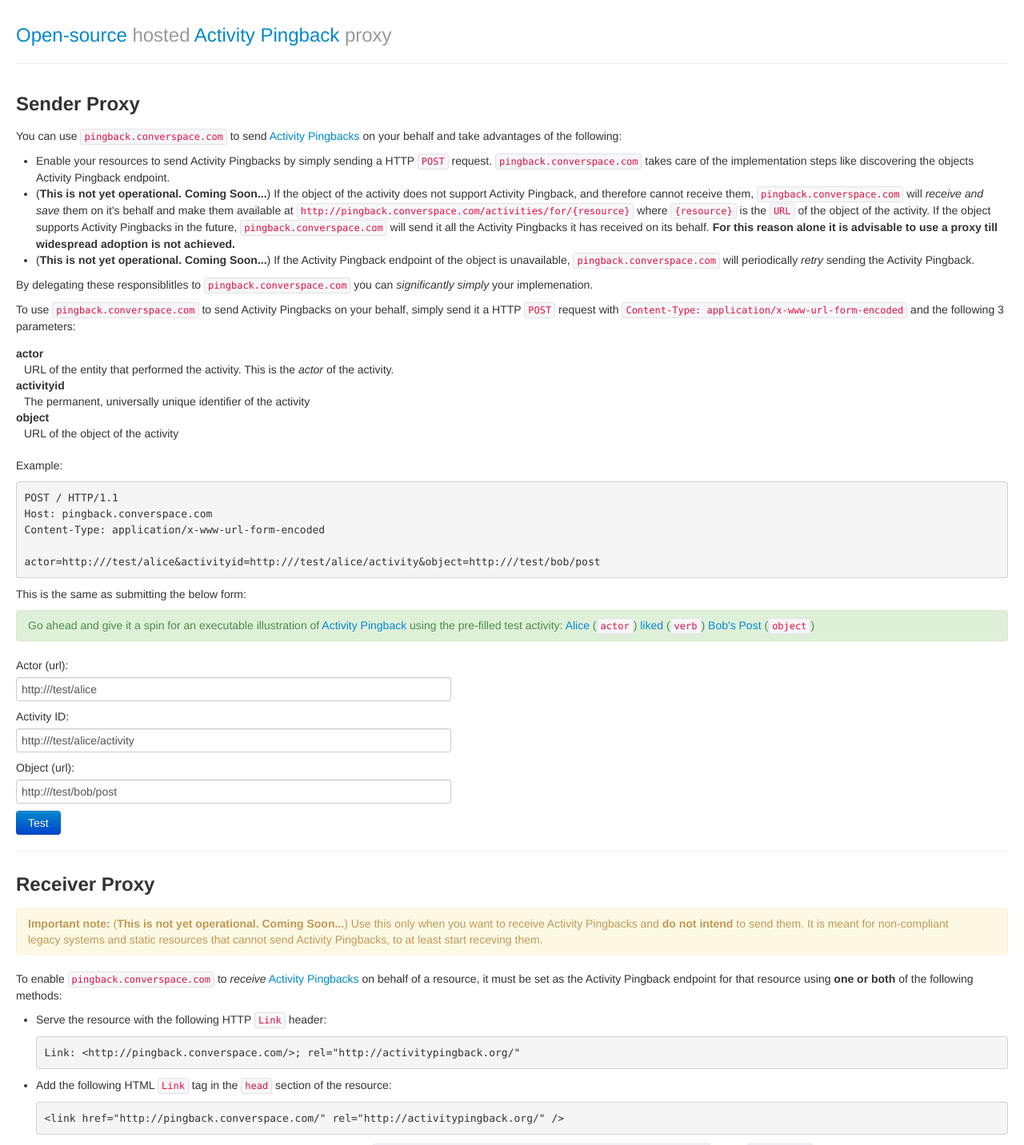
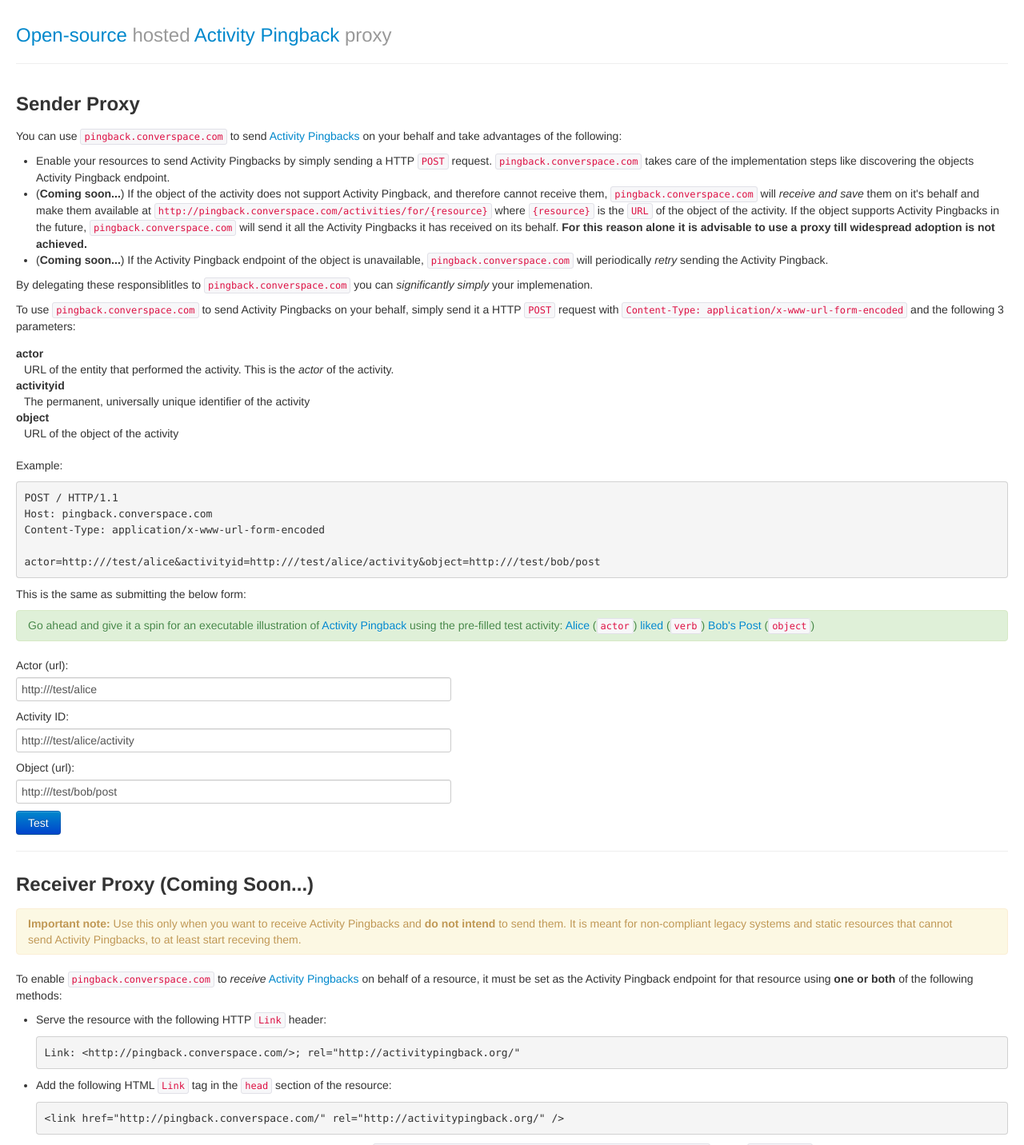
Before and after one commit to converspace/pingback.converspace.com, a PHP site: page /templates/index.html.php in a window 1280 px wide. Shown: the top 1432 px of the page at 80% size. Run offline with PHP 8.4, Linux system fonts and the light colour scheme; the template is opened without the code that fills it, so the values that code supplies are empty.

Commit message:
Making the coming soon stuff obvious...

```diff
--- a/templates/index.html.php
+++ b/templates/index.html.php
@@ -16,9 +16,9 @@
 	<p>You can use <code>pingback.converspace.com</code> to send <a href="http://activitypingback.org/">Activity Pingbacks</a> on your behalf and take advantages of the following:
 		<ul>
 			<li>Enable your resources to send Activity Pingbacks by simply sending a HTTP <code>POST</code> request. <code>pingback.converspace.com</code> takes care of the implementation steps like discovering the objects Activity Pingback endpoint.</li>
-			<li>(<strong>This is not yet operational. Coming Soon...</strong>) If the object of the activity does not support Activity Pingback, and therefore cannot receive them, <code>pingback.converspace.com</code> will <em>receive and save</em> them on it's behalf and make them available at <code>http://pingback.converspace.com/activities/for/{resource}</code> where <code>{resource}</code> is the <code>URL</code> of the object of the activity. If the object supports Activity Pingbacks in the future, <code>pingback.converspace.com</code> will send it all the Activity Pingbacks it has received on its behalf. <strong>For this reason alone it is advisable to use a proxy till widespread adoption is not achieved.</strong>
+			<li>(<strong>Coming soon...</strong>) If the object of the activity does not support Activity Pingback, and therefore cannot receive them, <code>pingback.converspace.com</code> will <em>receive and save</em> them on it's behalf and make them available at <code>http://pingback.converspace.com/activities/for/{resource}</code> where <code>{resource}</code> is the <code>URL</code> of the object of the activity. If the object supports Activity Pingbacks in the future, <code>pingback.converspace.com</code> will send it all the Activity Pingbacks it has received on its behalf. <strong>For this reason alone it is advisable to use a proxy till widespread adoption is not achieved.</strong>
 			</li>
-			<li>(<strong>This is not yet operational. Coming Soon...</strong>) If the Activity Pingback endpoint of the object is unavailable, <code>pingback.converspace.com</code> will periodically <em>retry</em> sending the Activity Pingback.
+			<li>(<strong>Coming soon...</strong>) If the Activity Pingback endpoint of the object is unavailable, <code>pingback.converspace.com</code> will periodically <em>retry</em> sending the Activity Pingback.
 			</li>
 		</ul>
 	</p>
@@ -81,10 +81,10 @@ actor=http://<?php echo $endpoint_host ?>/test/alice&activityid=http://<?php ech
 
 	<hr />
 
-	<h3>Receiver Proxy</h3>
+	<h3>Receiver Proxy (<strong>Coming Soon...</strong>)</h3>
 
 <div class="alert">
-	<strong>Important note:</strong> (<strong>This is not yet operational. Coming Soon...</strong>) Use this only when you want to receive Activity Pingbacks and <strong>do not intend</strong> to send them. It is meant for non-compliant legacy systems and static resources that cannot send Activity Pingbacks, to at least start receving them.
+	<strong>Important note:</strong> Use this only when you want to receive Activity Pingbacks and <strong>do not intend</strong> to send them. It is meant for non-compliant legacy systems and static resources that cannot send Activity Pingbacks, to at least start receving them.
 </div>
 
 	<p>To enable <code>pingback.converspace.com</code> to <em>receive</em> <a href="http://activitypingback.org/">Activity Pingbacks</a> on behalf of a resource, it must be set as the Activity Pingback endpoint for that resource using <strong>one or both</strong> of the following methods:</p>
```
